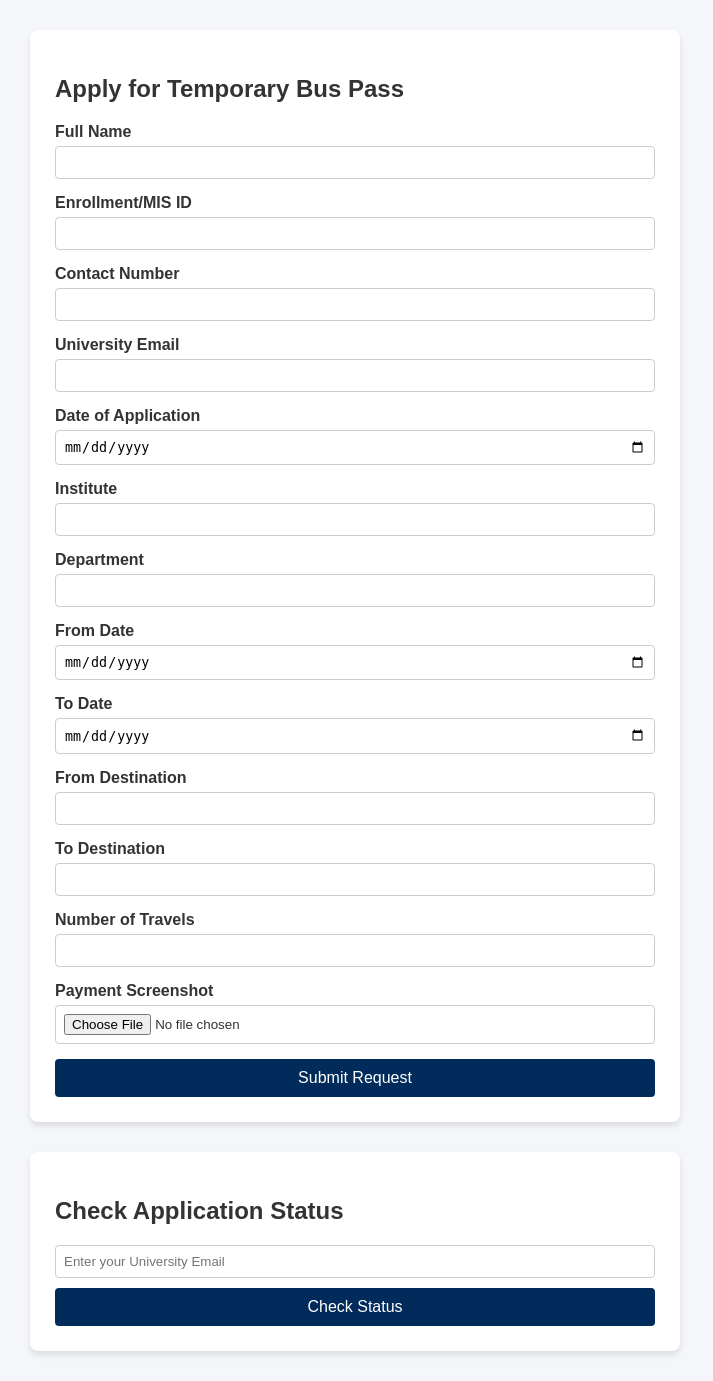
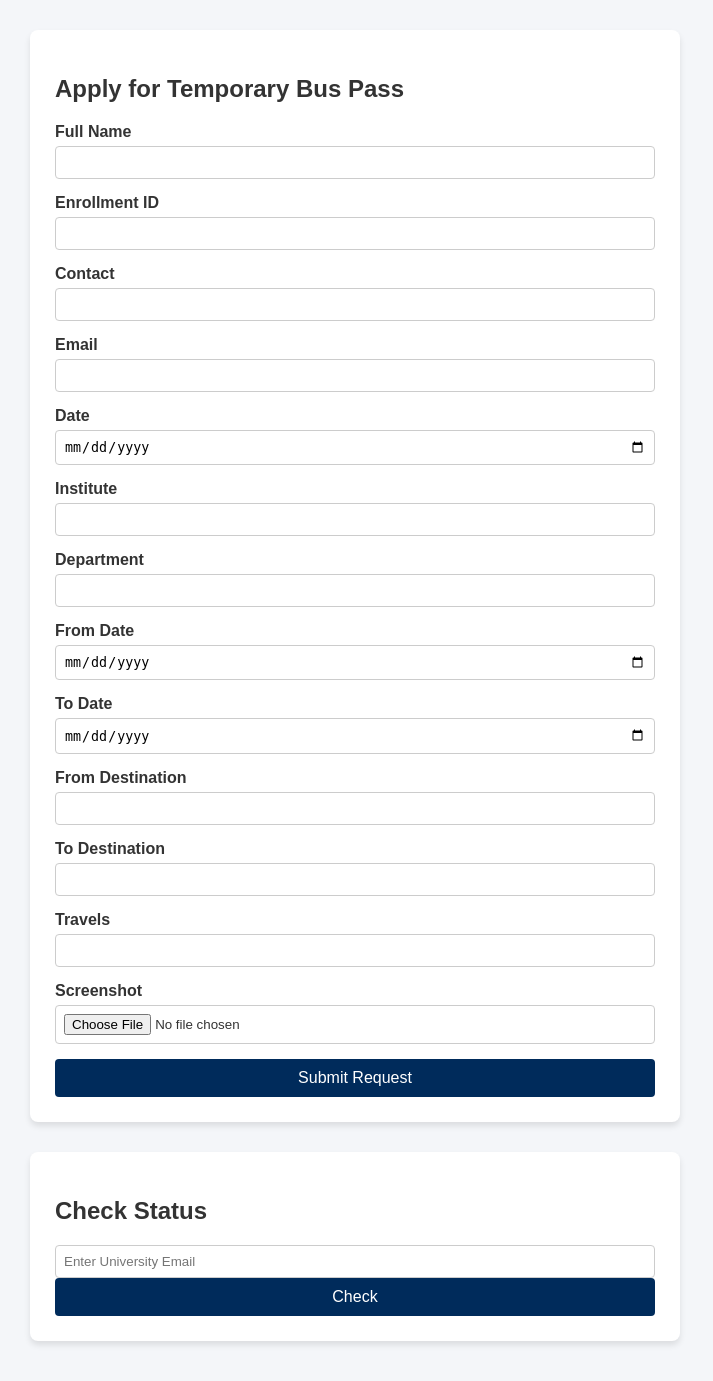
Before and after one commit to Kashyap42576/bus-pass-system, a Flask app: page / in a window 1280 px wide. Shown: the whole page, without its empty margins (0-713 px from the left). After the commit the page ends 1345 px from the top, so only its background shows below. Run offline with Flask 3, Linux system fonts and the light colour scheme.

Commit message:
Update HTML for Temporary Bus Pass Application
Added styling for 'Expired' badge and simplified form labels.

```diff
--- a/templates/index.html
+++ b/templates/index.html
@@ -8,69 +8,40 @@
         .container { max-width: 600px; background: white; padding: 25px; border-radius: 8px; box-shadow: 0 4px 6px rgba(0,0,0,0.1); margin-bottom: 30px; }
         .form-group { margin-bottom: 15px; }
         label { display: block; font-weight: bold; margin-bottom: 5px; }
-        input, select { width: 100%; padding: 8px; box-sizing: border-box; border: 1px solid #ccc; border-radius: 4px; }
+        input { width: 100%; padding: 8px; box-sizing: border-box; border: 1px solid #ccc; border-radius: 4px; }
         button { background-color: #002b5b; color: white; padding: 10px 15px; border: none; border-radius: 4px; cursor: pointer; width: 100%; font-size: 16px; }
-        button:hover { background-color: #004080; }
         .status-box { background: #eef2f7; padding: 15px; border-left: 5px solid #002b5b; margin-top: 10px; border-radius: 4px; }
         .badge { padding: 4px 8px; border-radius: 4px; color: white; font-weight: bold; display: inline-block; }
         .Pending { background-color: #f0ad4e; }
         .Approved { background-color: #5cb85c; }
-        .Rejected { background-color: #d9534f; }
+        .Expired { background-color: #6c757d; } /* Added badge styling for Expired */
     </style>
 </head>
 <body>
-
     <div class="container">
         <h2>Apply for Temporary Bus Pass</h2>
-        {% with messages = get_flashed_messages() %}
-          {% if messages %}
-            {% for msg in messages %}<p style="color: green; font-weight: bold;">{{ msg }}</p>{% endfor %}
-          {% endif %}
-        {% endwith %}
-
+        {% with messages = get_flashed_messages() %}{% if messages %}{% for msg in messages %}<p style="color: green; font-weight: bold;">{{ msg }}</p>{% endfor %}{% endif %}{% endwith %}
         <form action="/submit" method="POST" enctype="multipart/form-data">
             <div class="form-group"><label>Full Name</label><input type="text" name="name" required></div>
-            <div class="form-group"><label>Enrollment/MIS ID</label><input type="text" name="enrollment" required></div>
-            <div class="form-group"><label>Contact Number</label><input type="text" name="contact" required></div>
-            <div class="form-group"><label>University Email</label><input type="email" name="email" required></div>
-            <div class="form-group"><label>Date of Application</label><input type="date" name="date" required></div>
+            <div class="form-group"><label>Enrollment ID</label><input type="text" name="enrollment" required></div>
+            <div class="form-group"><label>Contact</label><input type="text" name="contact" required></div>
+            <div class="form-group"><label>Email</label><input type="email" name="email" required></div>
+            <div class="form-group"><label>Date</label><input type="date" name="date" required></div>
             <div class="form-group"><label>Institute</label><input type="text" name="institute" required></div>
             <div class="form-group"><label>Department</label><input type="text" name="department" required></div>
             <div class="form-group"><label>From Date</label><input type="date" name="from_date" required></div>
             <div class="form-group"><label>To Date</label><input type="date" name="to_date" required></div>
             <div class="form-group"><label>From Destination</label><input type="text" name="from_dest" required></div>
             <div class="form-group"><label>To Destination</label><input type="text" name="to_dest" required></div>
-            <div class="form-group"><label>Number of Travels</label><input type="number" name="travels" required></div>
-            <div class="form-group"><label>Payment Screenshot</label><input type="file" name="screenshot" accept="image/*" required></div>
+            <div class="form-group"><label>Travels</label><input type="number" name="travels" required></div>
+            <div class="form-group"><label>Screenshot</label><input type="file" name="screenshot" accept="image/*" required></div>
             <button type="submit">Submit Request</button>
         </form>
     </div>
-
     <div class="container">
-        <h2>Check Application Status</h2>
-        <form action="/" method="GET">
-            <input type="email" name="search_email" placeholder="Enter your University Email" value="{{ search_query or '' }}" required style="margin-bottom: 10px;">
-            <button type="submit">Check Status</button>
-        </form>
-
-        {% if search_query %}
-            <h3>Results:</h3>
-            {% if user_passes %}
-                {% for pass in user_passes %}
-                    <div class="status-box">
-                        <p><strong>Pass ID:</strong> {{ pass['ID'] }}</p>
-                        <p><strong>Route:</strong> {{ pass['From Destination'] }} to {{ pass['To Destination'] }}</p>
-                        <p><strong>Status:</strong> <span class="badge {{ pass['Status'] }}">{{ pass['Status'] }}</span></p>
-                        {% if pass['Status'] == 'Approved' %}
-                            <a href="/download/{{ pass['ID'] }}"><button style="margin-top: 10px; background-color: #5cb85c;">Download Pass Image</button></a>
-                        {% endif %}
-                    </div>
-                {% endfor %}
-            {% else %}
-                <p>No requests found for this email.</p>
-            {% endif %}
-        {% endif %}
+        <h2>Check Status</h2>
+        <form action="/" method="GET"><input type="email" name="search_email" placeholder="Enter University Email" required><button type="submit">Check</button></form>
+        {% if search_query %}{% for pass in user_passes %}<div class="status-box">Status: <span class="badge {{ pass['Status'] }}">{{ pass['Status'] }}</span> {% if pass['Status'] == 'Approved' %}<a href="/download/{{ pass['ID'] }}">Download Pass</a>{% endif %}</div>{% endfor %}{% endif %}
     </div>
-
 </body>
 </html>
```
